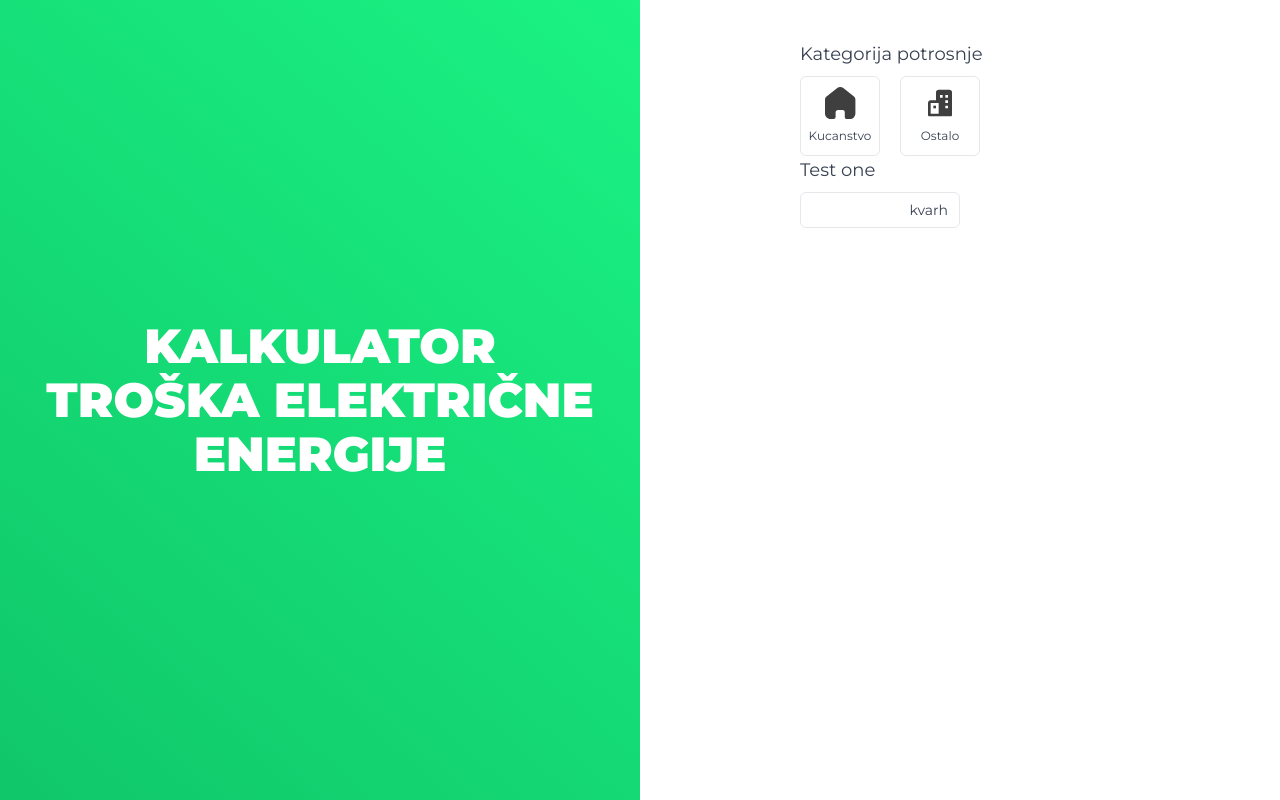
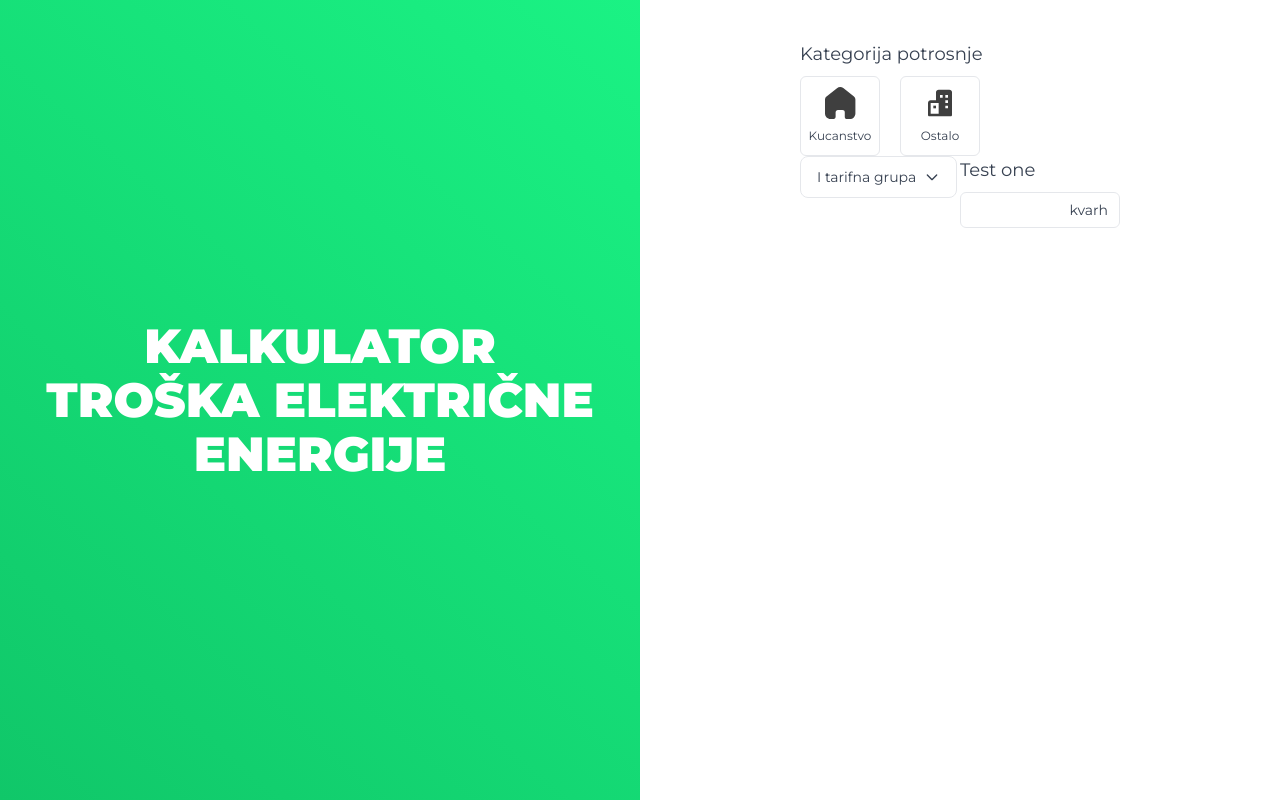
Before and after one commit to ADEV-00/electricity-consumption-calculator, a Next.js app: page / in a window 1280 px wide. Built offline with nearby package versions, Linux system fonts and the light colour scheme.

Commit message:
Implemented dropdown component

```diff
--- /dev/null
+++ b/components/ui/dropdown.tsx
@@ -0,0 +1,70 @@
+import React, { useState, useRef, useEffect } from "react";
+
+interface Props {
+  data: string[];
+  value?: string;
+  onChange?: () => void;
+}
+
+const Dropdown = (props: Props) => {
+  const { data, value } = props;
+  const [toggle, setToggle] = useState<Boolean>(false);
+  const ref = useRef(null);
+
+  const handleClickOutside = (event: any) => {
+    if (ref.current && !ref.current.contains(event.target)) {
+      setToggle(false);
+    }
+  };
+
+  useEffect(() => {
+    document.addEventListener("click", handleClickOutside, true);
+    return () => {
+      document.removeEventListener("click", handleClickOutside, true);
+    };
+  }, []);
+
+  return (
+    <div className="relative" ref={ref}>
+      <button
+        onClick={() => setToggle(!toggle)}
+        className="text-gray-700 border border-gray-200 hover:shadow-md bg-transparent focus:outline-none focus:border-green-300 focus:shadow-md focus:shadow-green-300/30 font-medium rounded-lg text-sm px-4 py-2.5 text-center inline-flex items-center"
+        type="button"
+      >
+        {value || "Kategorija"}
+        <svg
+          className="ml-2 w-4 h-4"
+          aria-hidden="true"
+          fill="none"
+          stroke="currentColor"
+          viewBox="0 0 24 24"
+          xmlns="http://www.w3.org/2000/svg"
+        >
+          <path
+            stroke-linecap="round"
+            stroke-linejoin="round"
+            stroke-width="2"
+            d="M19 9l-7 7-7-7"
+          ></path>
+        </svg>
+      </button>
+      {toggle && (
+        <div
+          id="dropdown"
+          className="z-10 w-44 bg-white rounded divide-y divide-gray-100 shadow dark:bg-gray-700 absolute top-12 right-0"
+        >
+          <div className="py-1 text-sm text-gray-700 dark:text-gray-200">
+            {data &&
+              data.map((category: any) => (
+                <div className="block py-2 px-4 hover:bg-gray-100 dark:hover:bg-gray-600 dark:hover:text-white cursor-pointer">
+                  {category}
+                </div>
+              ))}
+          </div>
+        </div>
+      )}
+    </div>
+  );
+};
+
+export default Dropdown;
--- a/pages/index.tsx
+++ b/pages/index.tsx
@@ -1,4 +1,4 @@
-import React, { useState } from "react";
+import React, { useEffect, useState } from "react";
 
 import Head from "next/head";
 import Image from "next/image";
@@ -7,11 +7,29 @@ import { NextPage } from "next";
 import IconHome from "../public/Home.svg";
 
 import InputField from "../components/ui/inputField";
+import Dropdown from "../components/ui/dropdown";
 
 const Home: NextPage = () => {
   const [mainCategory, setMainCategory] = useState<
     "kucanstvo" | "ostalo" | null
   >(null);
+  const [currSubCategory, setCurrSubCategory] = useState() as any;
+
+  const homeCategory = ["I tarifna grupa", "II tarifna grupa"];
+  const otherCategory = [
+    "I tarifna grupa",
+    "II tarifna grupa",
+    "III tarifna grupa",
+    "IV tarifna grupa",
+    "V tarifna grupa",
+  ];
+
+  useEffect(() => {
+    mainCategory === "kucanstvo"
+      ? setCurrSubCategory(homeCategory[0])
+      : setCurrSubCategory(otherCategory[0]);
+  }, [mainCategory]);
+
   return (
     <div className="w-full max-h-screen h-screen">
       <Head>
@@ -92,6 +110,10 @@ const Home: NextPage = () => {
                 </div>
               </div>
             </div>
+            <Dropdown
+              data={mainCategory === "kucanstvo" ? homeCategory : otherCategory}
+              value={currSubCategory}
+            />
             <InputField
               label="Test one"
               name="test"
```
